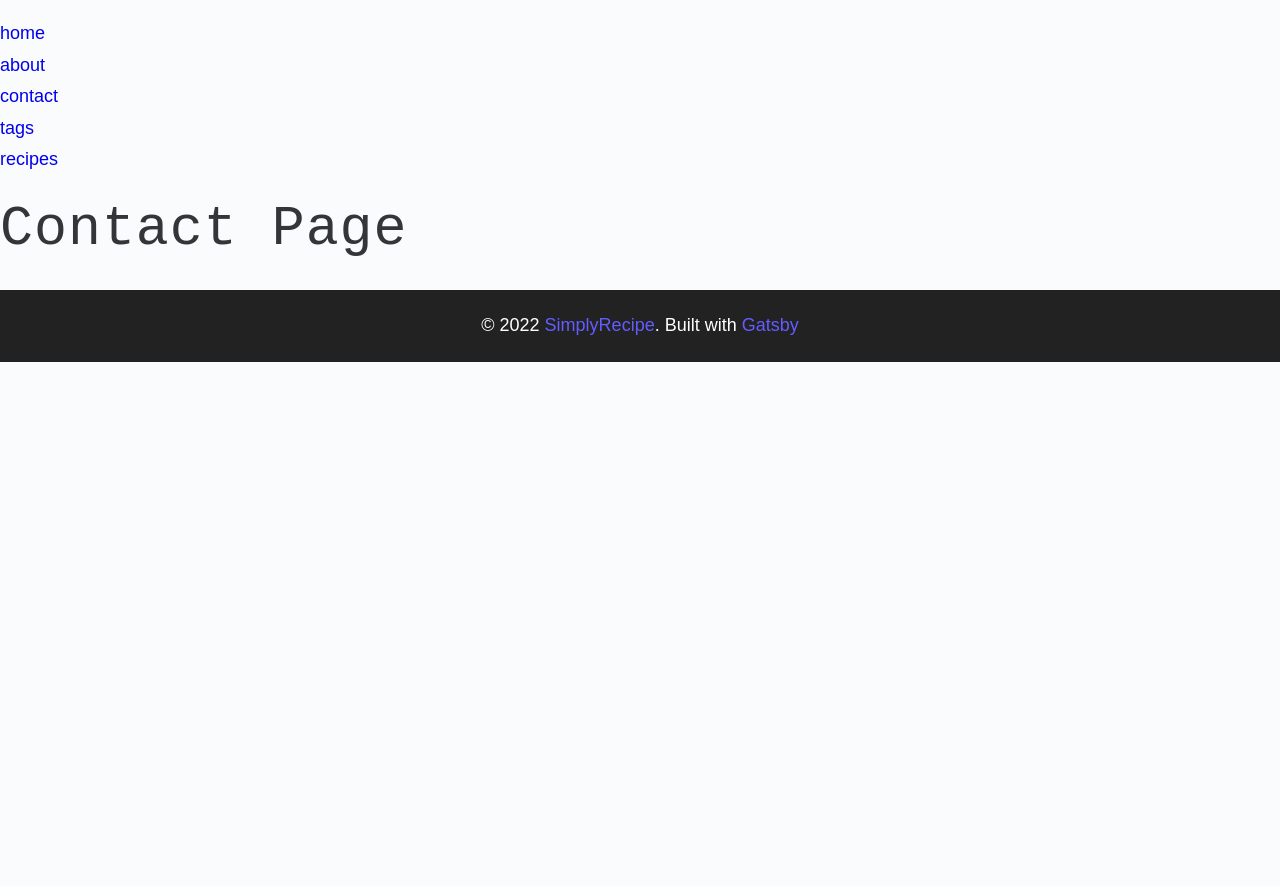
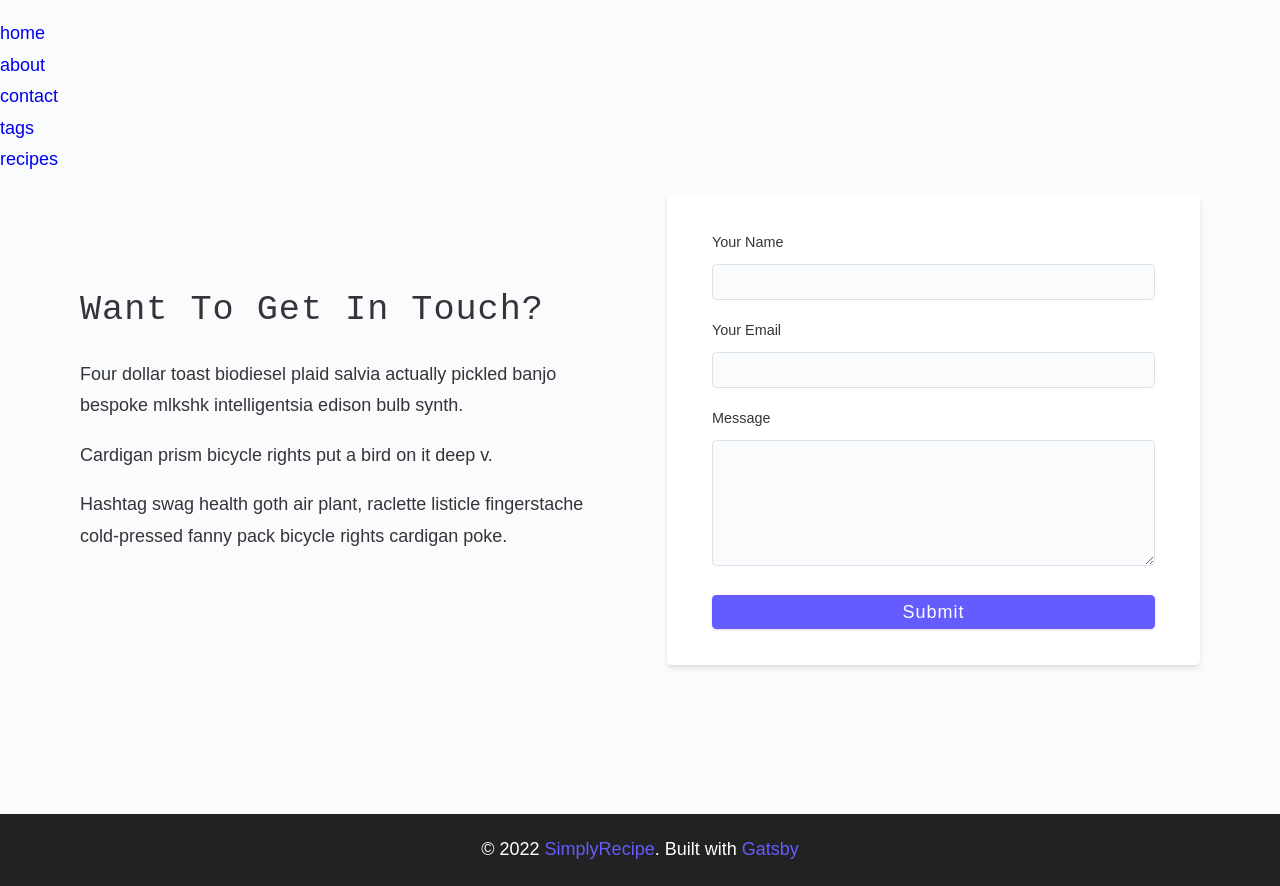
Before and after one commit to nickfuentes/gatsby-recipe-app, a Gatsby site: page /contact in a window 1280 px wide. Before the commit the page ends 800 px from the top, so only its background shows below. Built offline with nearby package versions, Linux system fonts and the light colour scheme; Gatsby itself is replaced by a stand-in of ours.

Commit message:
Added copy and classNames to the elements on the page.

```diff
--- a/src/pages/contact.js
+++ b/src/pages/contact.js
@@ -5,7 +5,41 @@
 const Contact = () => {
   return (
     <Layout>
-      <h1>Contact Page</h1>
+      <main className="page">
+        <section className="contact-page">
+          <article className="contact-info">
+            <h3>Want To Get In Touch?</h3>
+            <p>
+              Four dollar toast biodiesel plaid salvia actually pickled banjo
+              bespoke mlkshk intelligentsia edison bulb synth.
+            </p>
+            <p>Cardigan prism bicycle rights put a bird on it deep v.</p>
+            <p>
+              Hashtag swag health goth air plant, raclette listicle fingerstache
+              cold-pressed fanny pack bicycle rights cardigan poke.
+            </p>
+          </article>
+          <article>
+            <form className="form contact-form">
+              <div className="form-row">
+                <label htmlFor="name">your name</label>
+                <input type="text" name="name" id="name" />
+              </div>
+              <div className="form-row">
+                <label htmlFor="email">your email</label>
+                <input type="text" name="email" id="email" />
+              </div>
+              <div className="form-row">
+                <label htmlFor="message">message</label>
+                <textarea name="message" id="message"></textarea>
+              </div>
+              <button type="submit" className="btn block">
+                submit
+              </button>
+            </form>
+          </article>
+        </section>
+      </main>
     </Layout>
   )
 }
```
